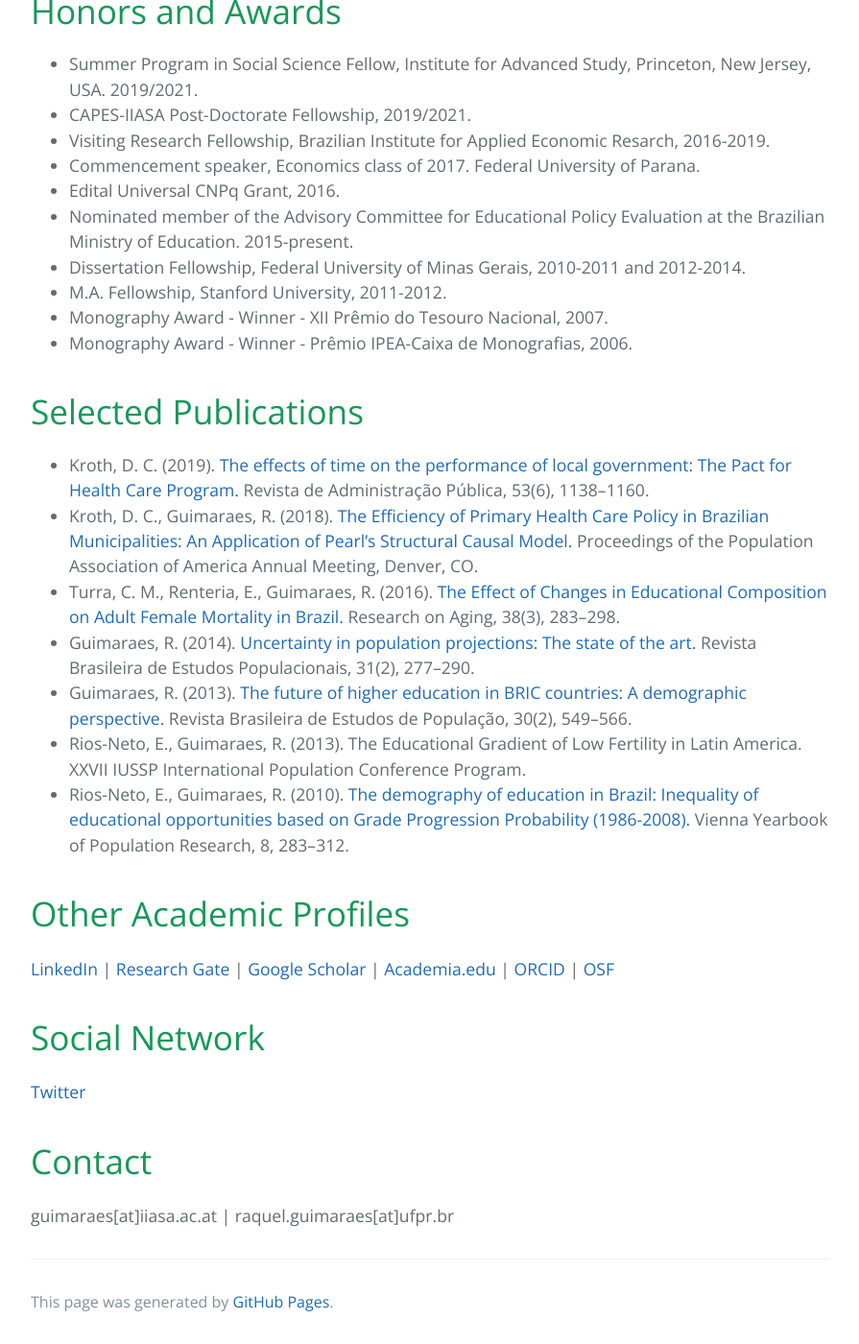
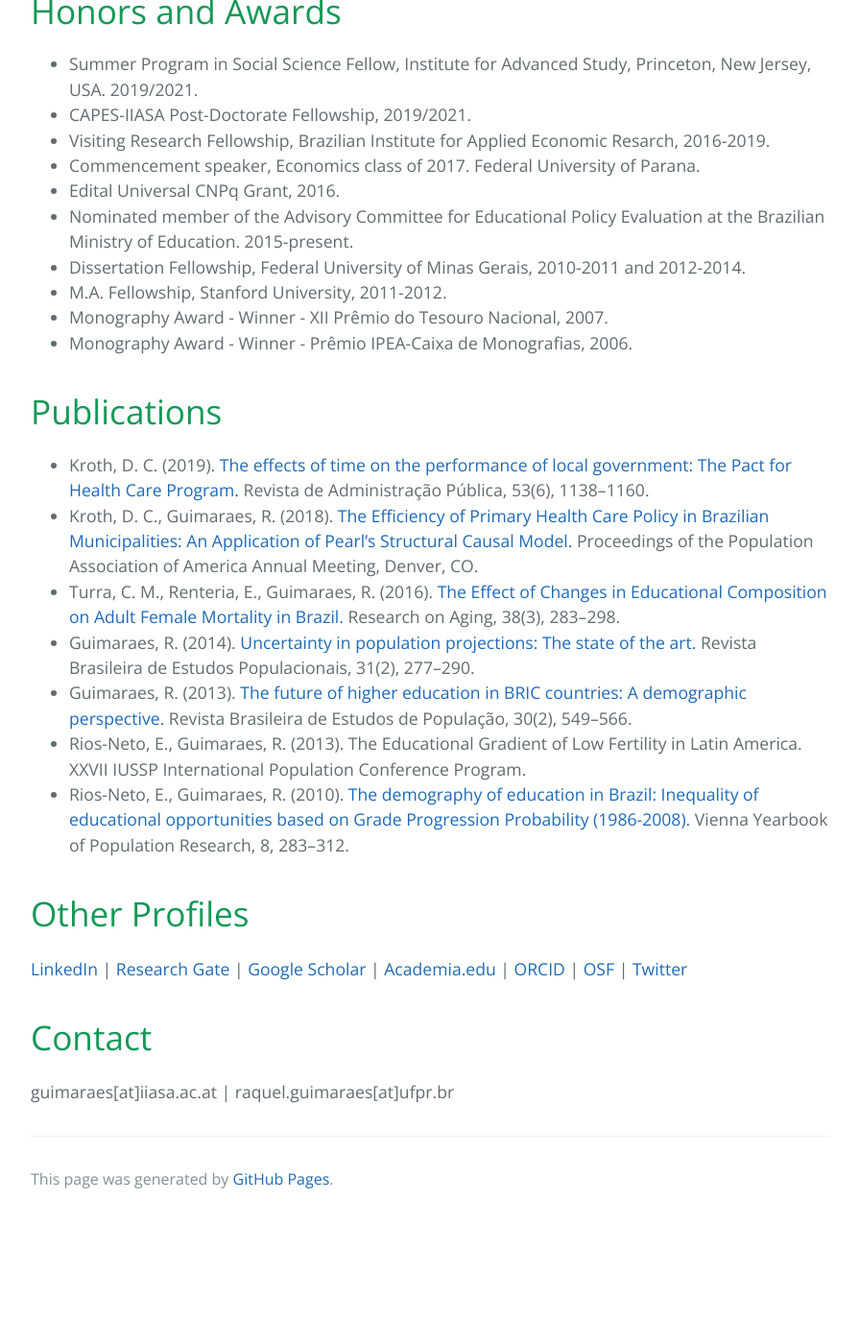
Before and after one commit to raquelrguima/raquelrguima.github.io, a Jekyll site: the page built from index.md, in a window 1280 px wide and 1400 px high, scrolled down 1609 px. Shown: the whole window at 96% size, without its empty margins (192-1087 px from the left). Built offline with Jekyll 4.4.1, drawn with Linux system fonts in a browser that asks for light colours; our own code applies the rules of GitHub Pages for plain Markdown files; after the commit the page ends 2881 px from its top, so only the background shows below that.

Commit message:
Update index.md

```diff
--- a/index.md
+++ b/index.md
@@ -35,7 +35,7 @@ Dr. Guimaraes graduated from Federal University of Minas Gerais, Brazil, in 2007
 - Monography Award - Winner - XII Prêmio do Tesouro Nacional, 2007.
 - Monography Award - Winner -  Prêmio IPEA-Caixa de Monografias, 2006.
 
-<h1  id="publications">Selected Publications</h1>
+<h1  id="publications">Publications</h1>
 
 - Kroth, D. C. (2019). [The effects of time on the performance of local government: The Pact for Health Care Program.](http://dx.doi.org/10.1590/0034-761220180440x) Revista de Administração Pública, 53(6), 1138–1160.
 - Kroth, D. C., Guimaraes, R. (2018). [The Efficiency of Primary Health Care Policy in Brazilian Municipalities: An Application of Pearl’s Structural Causal Model.](https://paa.confex.com/paa/2018/meetingapp.cgi/Paper/19280) Proceedings of the Population Association of America Annual Meeting, Denver, CO.
@@ -45,17 +45,14 @@ Dr. Guimaraes graduated from Federal University of Minas Gerais, Brazil, in 2007
 - Rios-Neto, E., Guimaraes, R. (2013). The Educational Gradient of Low Fertility in Latin America. XXVII IUSSP International Population Conference Program.
 - Rios-Neto, E., Guimaraes, R. (2010). [The demography of education in Brazil: Inequality of educational opportunities based on Grade Progression Probability (1986-2008).](http://dx.doi.org/10.1553/populationyearbook2010s283) Vienna Yearbook of Population Research, 8, 283–312.
 
-<h1  id="other-profiles">Other Academic Profiles</h1>
+<h1  id="other-profiles">Other Profiles</h1>
 
 [LinkedIn](https://www.linkedin.com/in/raquelrguima/) |
 [Research Gate](https://www.researchgate.net/profile/Raquel_Guimaraes5) |
 [Google Scholar](https://scholar.google.com/citations?user=4vTBbLYAAAAJ) |
 [Academia.edu](https://ufpr.academia.edu/raquelrguima) |
 [ORCID](https://orcid.org/0000-0003-1754-9238) |
-[OSF](osf.io/dzk93)
-
-<h1  id="social-network">Social Network</h1>
-
+[OSF](osf.io/dzk93) |
 [Twitter](https://twitter.com/raquelrguima)
 
 <h1  id="contact">Contact</h1>
```
